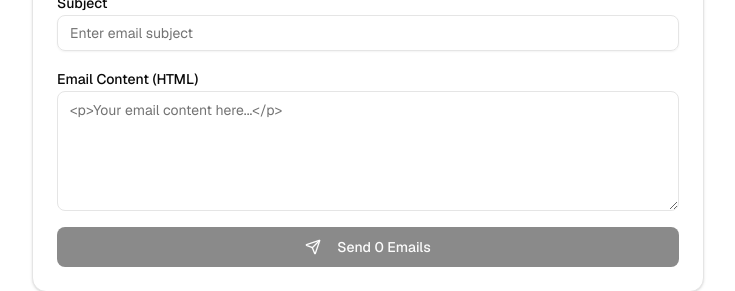
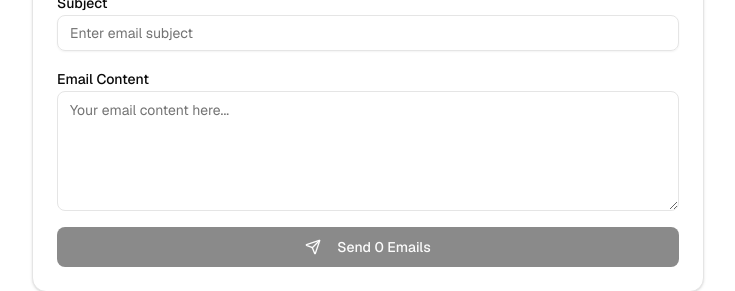
Before and after one commit to emmabobby/mail-manager, a Next.js app: page / in a window 1280 px wide. Shown: the part 546-837 px from the top of the page, without its empty margins (272-1007 px from the left). Built offline with nearby package versions, Linux system fonts and the light colour scheme.

Commit message:
change made

```diff
--- a/app/page.tsx
+++ b/app/page.tsx
@@ -309,12 +309,12 @@ john@example.com, team@company.com more@company.com`}
             {/* Email Content */}
             <div className="space-y-2">
               <label htmlFor="email-content" className="text-sm font-medium">
-                Email Content (HTML)
+                Email Content
               </label>
               <textarea
                 id="email-content"
                 className="flex min-h-[120px] w-full rounded-md border border-input bg-background px-3 py-2 text-sm ring-offset-background placeholder:text-muted-foreground focus-visible:outline-none focus-visible:ring-2 focus-visible:ring-ring focus-visible:ring-offset-2 disabled:cursor-not-allowed disabled:opacity-50"
-                placeholder="<p>Your email content here...</p>"
+                placeholder="Your email content here..."
                 value={emailContent}
                 onChange={(e) => setEmailContent(e.target.value)}
                 disabled={isLoading}
```
